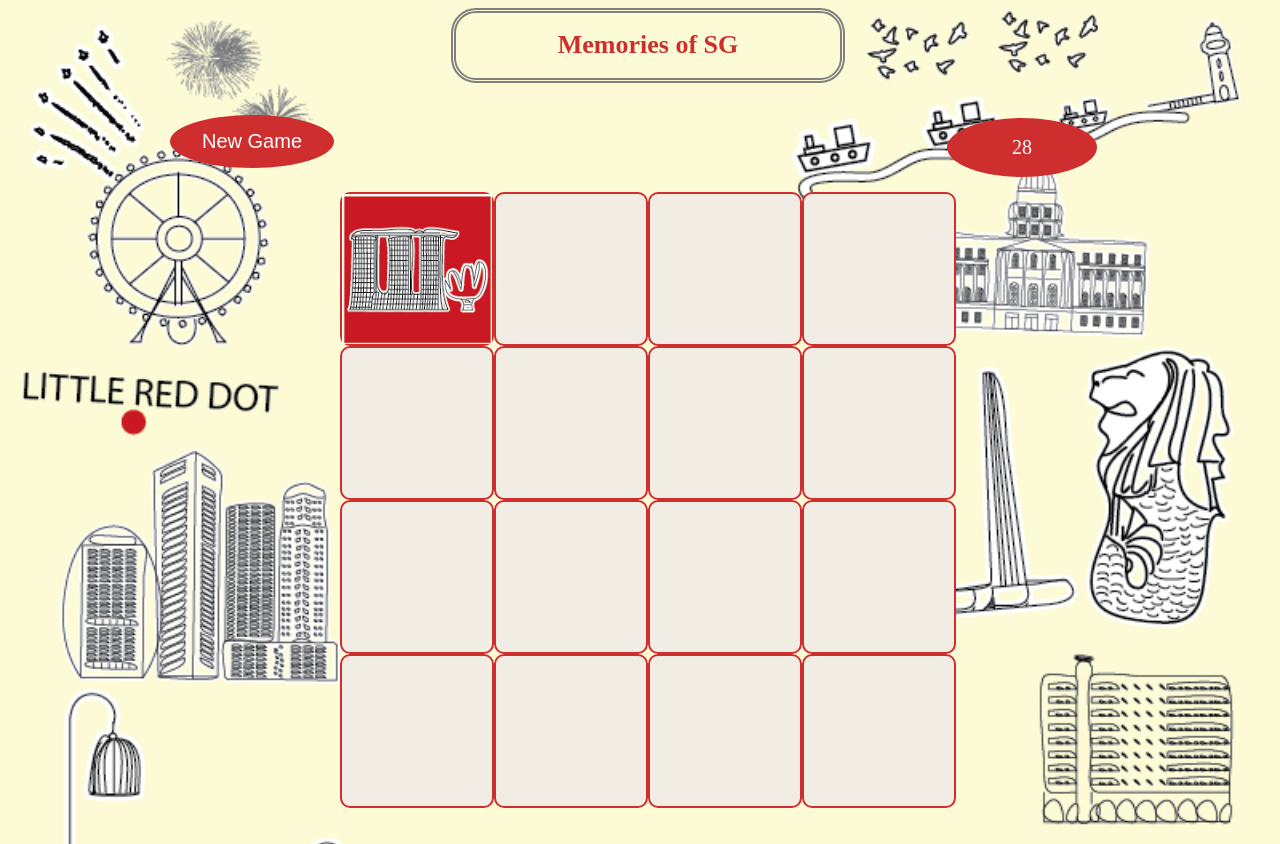
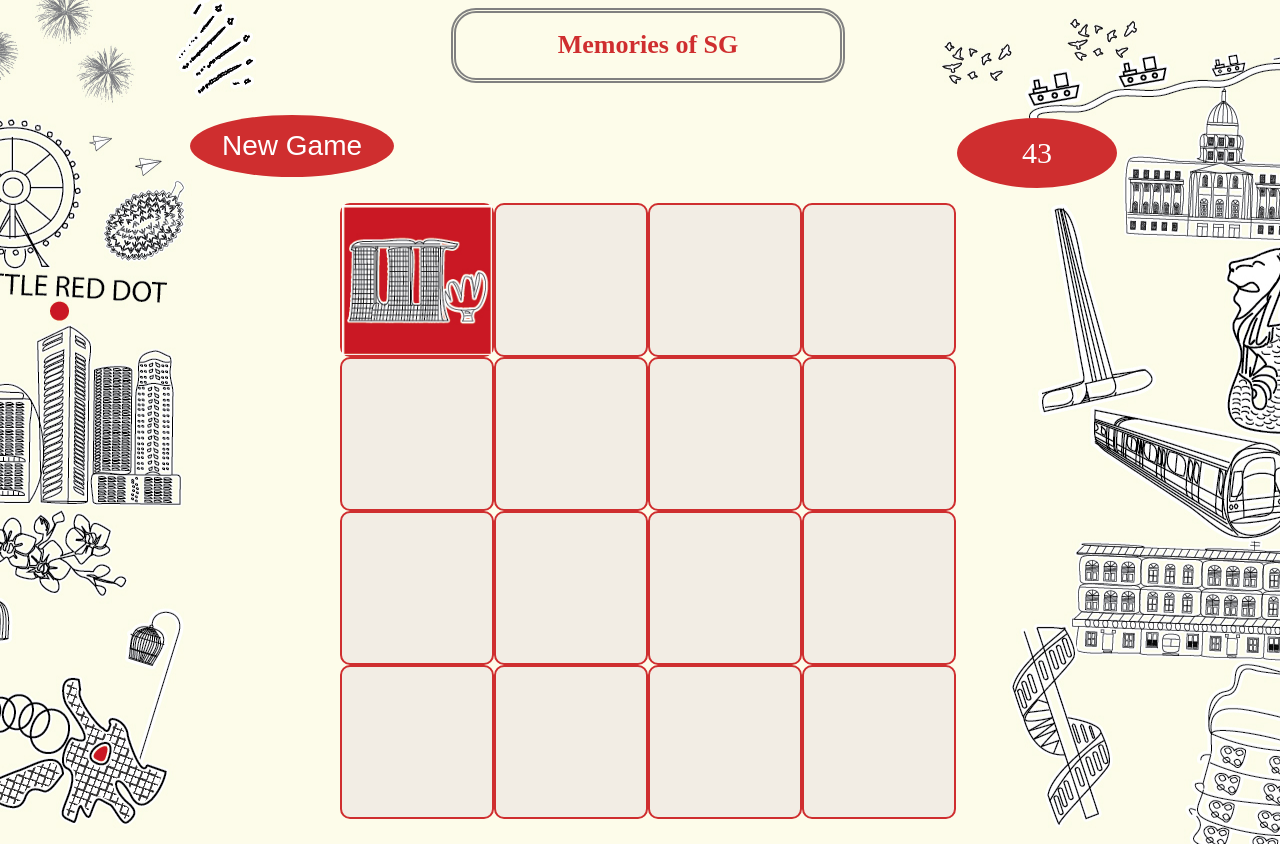
Before and after one commit to leokleok/ProjectOne, a plain HTML site: page index.html in a window 1280 px wide. Both pictures are taken after a click on the element 417 px from the left and 268 px from the top of the page. Drawn offline with nearby package versions, Linux system fonts and the light colour scheme.

Commit message:
background updated

```diff
--- a/css/style.css
+++ b/css/style.css
@@ -37,7 +37,7 @@ align-items: center;
   text-align: center;
   /*text-decoration: none;*/
   display: inline-block;
-  font-size: 20px;
+  font-size: 28px;
   margin: 4px 2px;
   cursor: pointer;
 }
@@ -53,9 +53,10 @@ background-color: grey;
   height: 60px;
   text-align: center;
   color: #cf2e2f;
-  font-size: 40px;
-  font-family:
+  font-size: 30px;
+
 }
+
 
 .timer {
   border-radius: 50%;
@@ -66,7 +67,7 @@ background-color: grey;
   text-align: center;
   /*text-decoration: none;*/
   display: inline-block;
-  font-size: 20px;
+  font-size: 30px;
   margin: 4px 2px;
   cursor: pointer;
 }
@@ -83,7 +84,7 @@ display: flex;
   /*padding: 10px;*/
   background-color: transparent;
   position: relative;
-  left: 20px;
+  left: 40px;
   top: 10px;
 }
 
@@ -93,7 +94,7 @@ display: flex;
   padding: 3px;
   background-color: transparent;
   position: relative;
-  left: 120px;
+  left: 100px;
   top: 10px;
 }
 
@@ -101,7 +102,7 @@ display: flex;
   padding: 3px;
   background-color: transparent;
   position: relative;
-  left: 220px;
+  left: 190px;
   top: 10px;
 }
 
@@ -121,19 +122,19 @@ display: flex;
   width: 150px;
   height:150px;
   -webkit-transition:all 0.3s ease-out;
- -moz-transition:all 0.3s ease-out;
+ /*-moz-transition:all 0.3s ease-out;
  -ms-transition:all 0.3s ease-out;
  -o-transition:all 0.3s ease-out;
- transition:all 0.3s ease-out;
+ transition:all 0.3s ease-out;*/
 }
 
 .picture:hover {
   background-color: #cf2e2f;
   -webkit-transform:scale(1.1);
-  -moz-transform:scale(1.1);
+  /*-moz-transform:scale(1.1);
   -ms-transform:scale(1.1);
   -o-transform:scale(1.1);
-  transform:scale(1.1);
+  transform:scale(1.1);*/
 
 }
 
@@ -149,10 +150,10 @@ display: flex;
 
 body {
 width: 100%;
-background: url("../pic/background.jpg") no-repeat center center fixed;
-background-size:cover;
-
+background: url("../pic/background4.jpg")  center center fixed;
+/*background-size: cover;*/
 }
+ /*no-repeat*/
 
 @media only screen and (max-width: 920px) {
   /*style*/
@@ -164,4 +165,5 @@ width: 100%;
 width: 100%;
   }
 
+
 }
--- a/index.html
+++ b/index.html
@@ -27,10 +27,10 @@
 
           <div class= "menu2">
         <div class="gamestatus">  </div>
-    </div>
+        </div>
 
     <div class= "menu3">
-  <div class= "timer"> 30 </div>
+  <div class= "timer"> 45 </div>
 </div>
 
 </div>
--- a/memory.js
+++ b/memory.js
@@ -34,8 +34,10 @@ var show = false;
   var score = 0;
   var player = false;
 
+  var finalScore = 0;
+
   var intervalID;
-  var counter = 30;
+  var counter = 45;
 
 
 
@@ -72,7 +74,7 @@ var show = false;
 
     if(!player)
     {
-      counter = 30;
+      counter = 45;
       startTimer();
       player = true;
     }
@@ -104,7 +106,9 @@ var show = false;
             $(".gamestatus").html("You score " + score + " point");
                }
             else if (score == 8 ){
+              finalScore ++
             $(".gamestatus").html("True Blue Singaporean!");
+
               }
              else {
             $(".gamestatus").html("You score " + score + " points");
```
Also changed, not shown: pic/background.jpg (deleted), pic/background4.jpg (added), pic/botanic.jpg (deleted).
